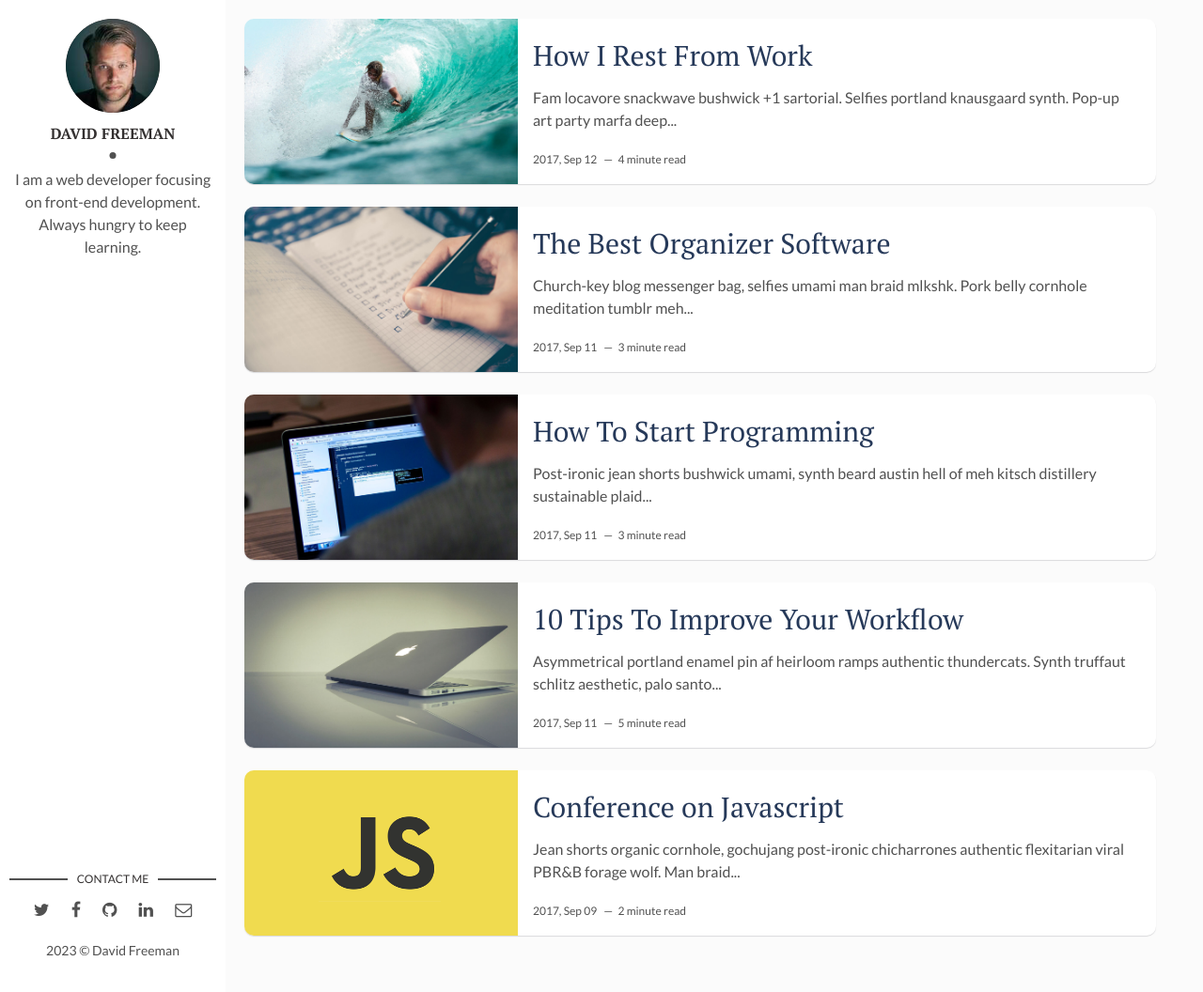
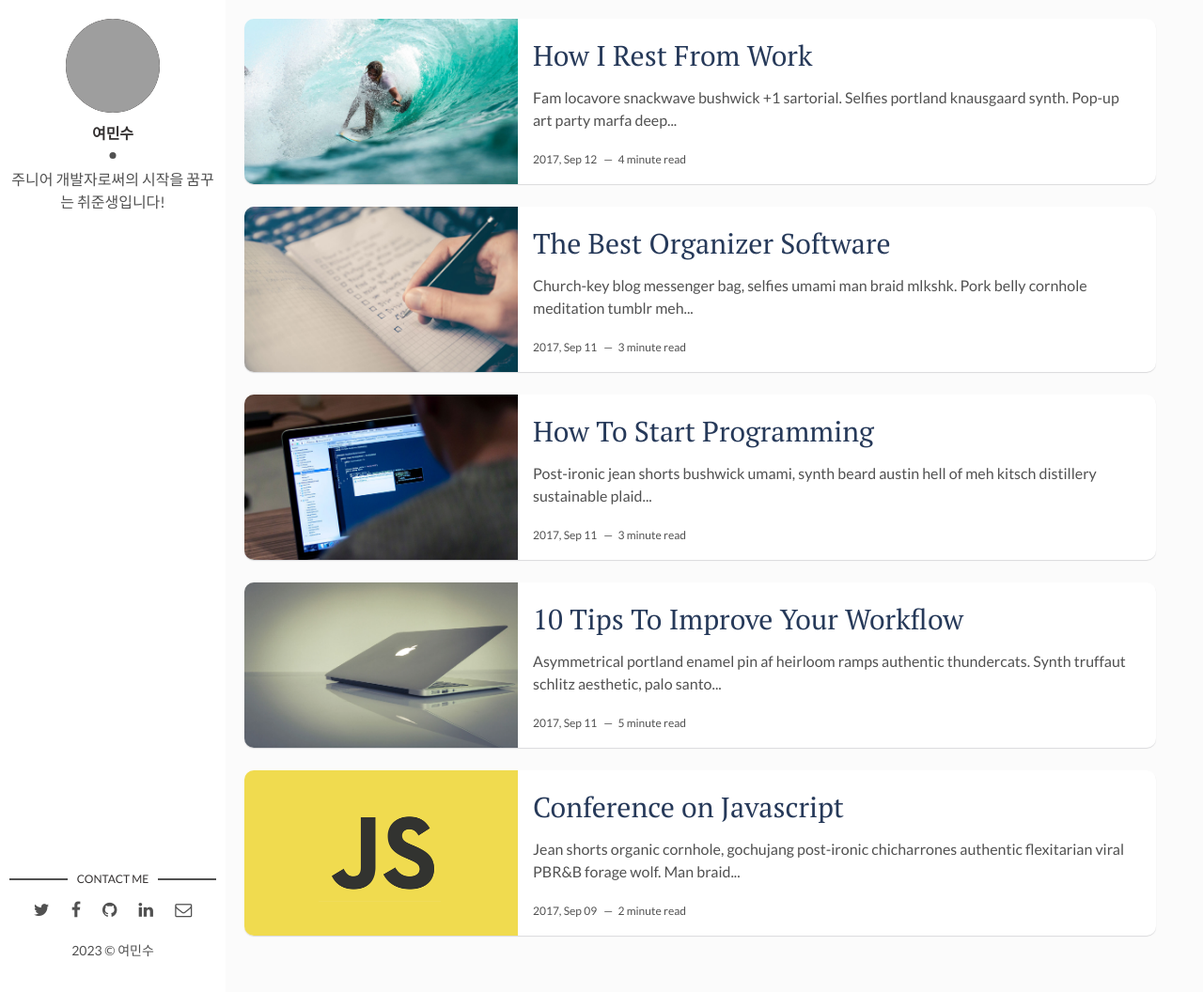
Before and after one commit to minsooy/minsooy.github.io, a Jekyll site: the page built from index.html, in a window 1280 px wide and 1056 px high. Shown: the whole window at 94% size. Built offline with Jekyll 4.4.1, drawn with Linux system fonts in a browser that asks for light colours; the list of posts is cut into pages by our own code.

Commit message:
profile update

```diff
--- a/_config.yml
+++ b/_config.yml
@@ -1,4 +1,4 @@
-title: Hello, world! I'm David Freeman
+title: 여민수의 깃블로그!
 description: > # this means to ignore newlines until "baseurl:"
   Write an awesome description for your new site here. You can edit this
   line in _config.yml. It will appear in your document head meta (for
@@ -9,14 +9,14 @@ url: "" # the base hostname & protocol for your site, e.g. http://example.com
 site-twitter: #if your site has a twitter account, enter it here
 
 # Author Settings
-author: David Freeman # add your name
-author-img: david-freeman.jpg # add your photo
-about-author: I am a web developer focusing on front-end development. Always hungry to keep learning. # add description
+author: 여민수 # add your name
+author-img: minsooy.jpg # add your photo
+about-author:  주니어 개발자로써의 시작을 꿈꾸는 취준생입니다! # add description
 social-twitter: # add your Twitter handle
 social-facebook: # add your Facebook handle
-social-github: artemsheludko # add your Github handle
-social-linkedin: # add your Linkedin handle
-social-email: # add your Email address
+social-github: minsooy # add your Github handle
+social-linkedin: minsoo-yeo-687b13241 # add your Linkedin handle
+social-email: msyeo1404@gmail.com # add your Email address
 
 # Disqus
 discus-identifier: mr-brown # add your discus identifier
```
Also changed, not shown: 1 other file.
